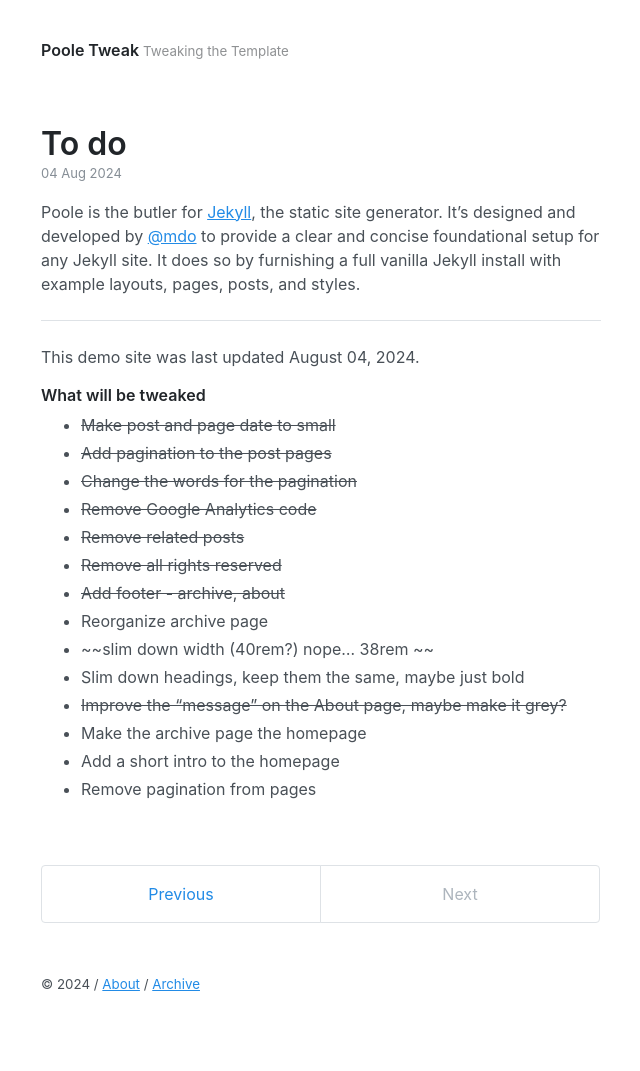
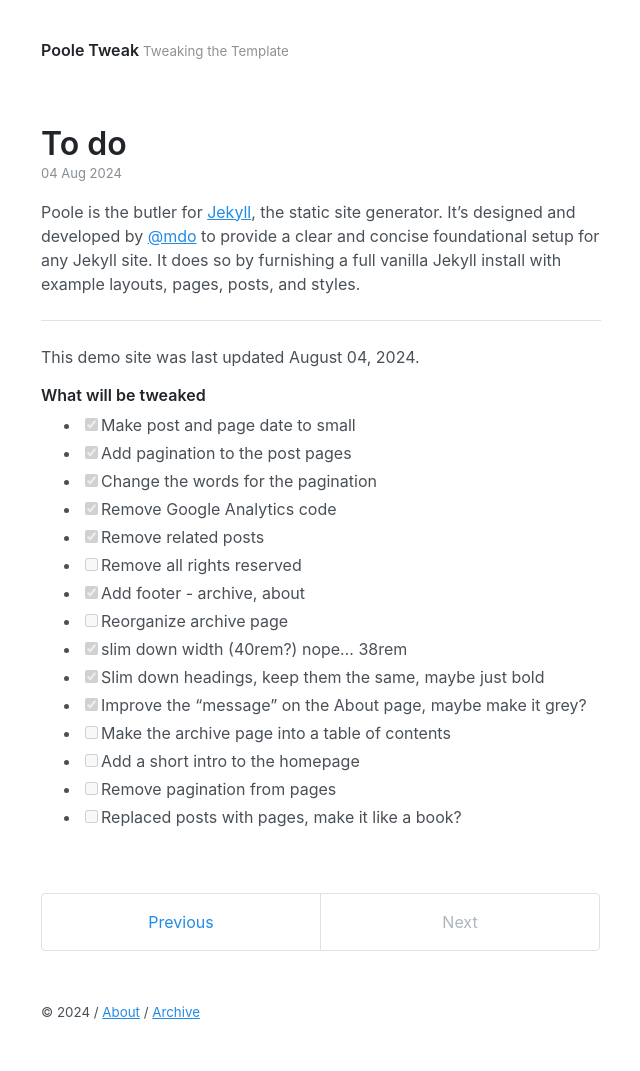
Before and after one commit to akmolteni/gp, a Jekyll site: the page built from _posts/2024-08-04-todo.md, in a window 1280 px wide. Shown: the whole page, without its empty margins (319-959 px from the left). Built offline with Jekyll 4.4.1, drawn with Linux system fonts in a browser that asks for light colours; before the commit the page ends 1043 px from its top, so only the background shows below that.

Commit message:
Switched to tasks

```diff
--- a/_posts/2024-08-04-todo.md
+++ b/_posts/2024-08-04-todo.md
@@ -12,17 +12,18 @@ This demo site was last updated {{ site.time | date: "%B %d, %Y" }}.
 
 ## What will be tweaked
 
-* ~~Make post and page date to small~~
-* ~~Add pagination to the post pages~~
-* ~~Change the words for the pagination~~
-* ~~Remove Google Analytics code~~
-* ~~Remove related posts~~
-* ~~Remove all rights reserved~~
-* ~~Add footer - archive, about~~
-* Reorganize archive page
-* ~~slim down width (40rem?) nope... 38rem ~~
-* Slim down headings, keep them the same, maybe just bold
-* ~~Improve the "message" on the About page, maybe make it grey?~~
-* Make the archive page the homepage
-* Add a short intro to the homepage
-* Remove pagination from pages
+* [x] Make post and page date to small
+* [X] Add pagination to the post pages
+* [X] Change the words for the pagination
+* [X] Remove Google Analytics code
+* [X] Remove related posts
+* [ ] Remove all rights reserved
+* [X] Add footer - archive, about
+* [ ] Reorganize archive page
+* [X] slim down width (40rem?) nope... 38rem
+* [X] Slim down headings, keep them the same, maybe just bold
+* [X] Improve the "message" on the About page, maybe make it grey?
+* [ ] Make the archive page into a table of contents
+* [ ] Add a short intro to the homepage
+* [ ] Remove pagination from pages
+* [ ] Replaced posts with pages, make it like a book?
```
